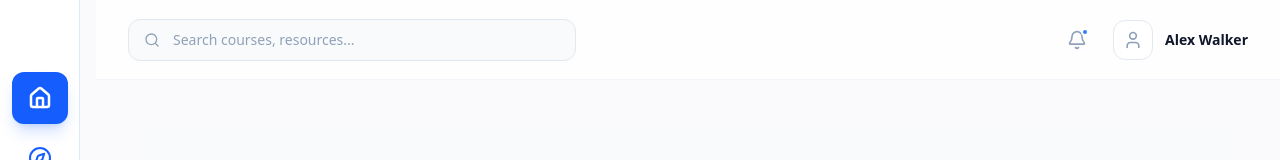
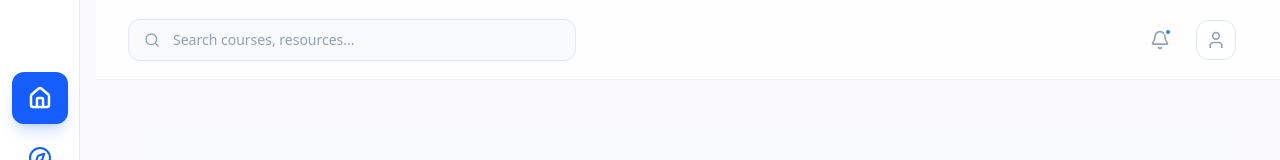
Before and after one commit to JesseJohn7/sabiskill, a Next.js app: page /dashboard in a window 1280 px wide. Shown: the top 160 px of the page. Built offline with nearby package versions, Linux system fonts and the light colour scheme.

Commit message:
headname

```diff
--- a/app/dashboard/components/Header.tsx
+++ b/app/dashboard/components/Header.tsx
@@ -40,9 +40,9 @@ const Header: React.FC<Props> = ({ toggleSidebar }) => {
             <User className="w-5 h-5 text-slate-400" />
           </div>
           <div className="hidden sm:block">
-            <p className="text-xs sm:text-sm font-bold text-slate-900 leading-none">
+           {/*  <p className="text-xs sm:text-sm font-bold text-slate-900 leading-none">
               Alex Walker
-            </p>
+            </p> */}
           </div>
         </div>
       </div>
```
